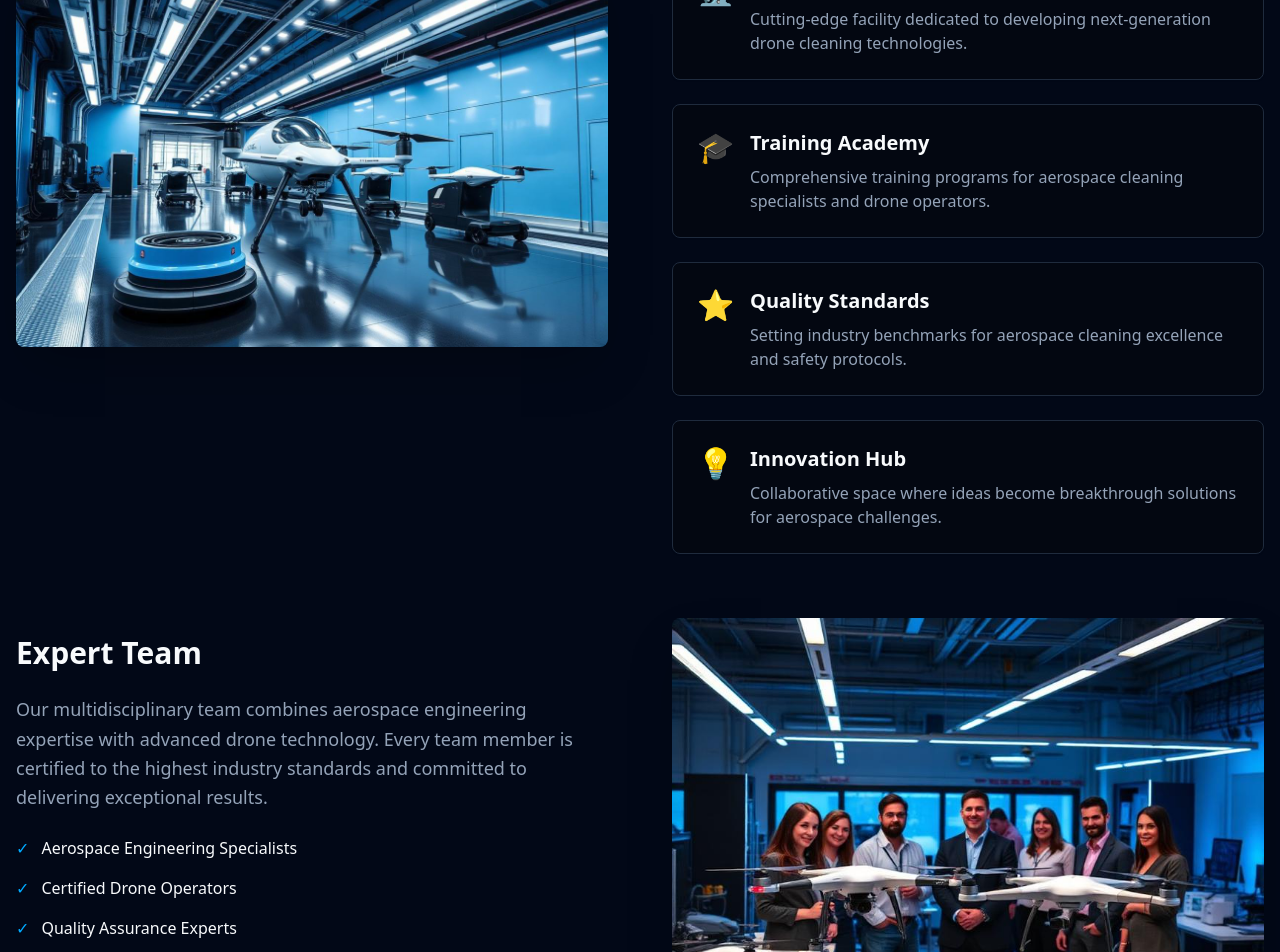
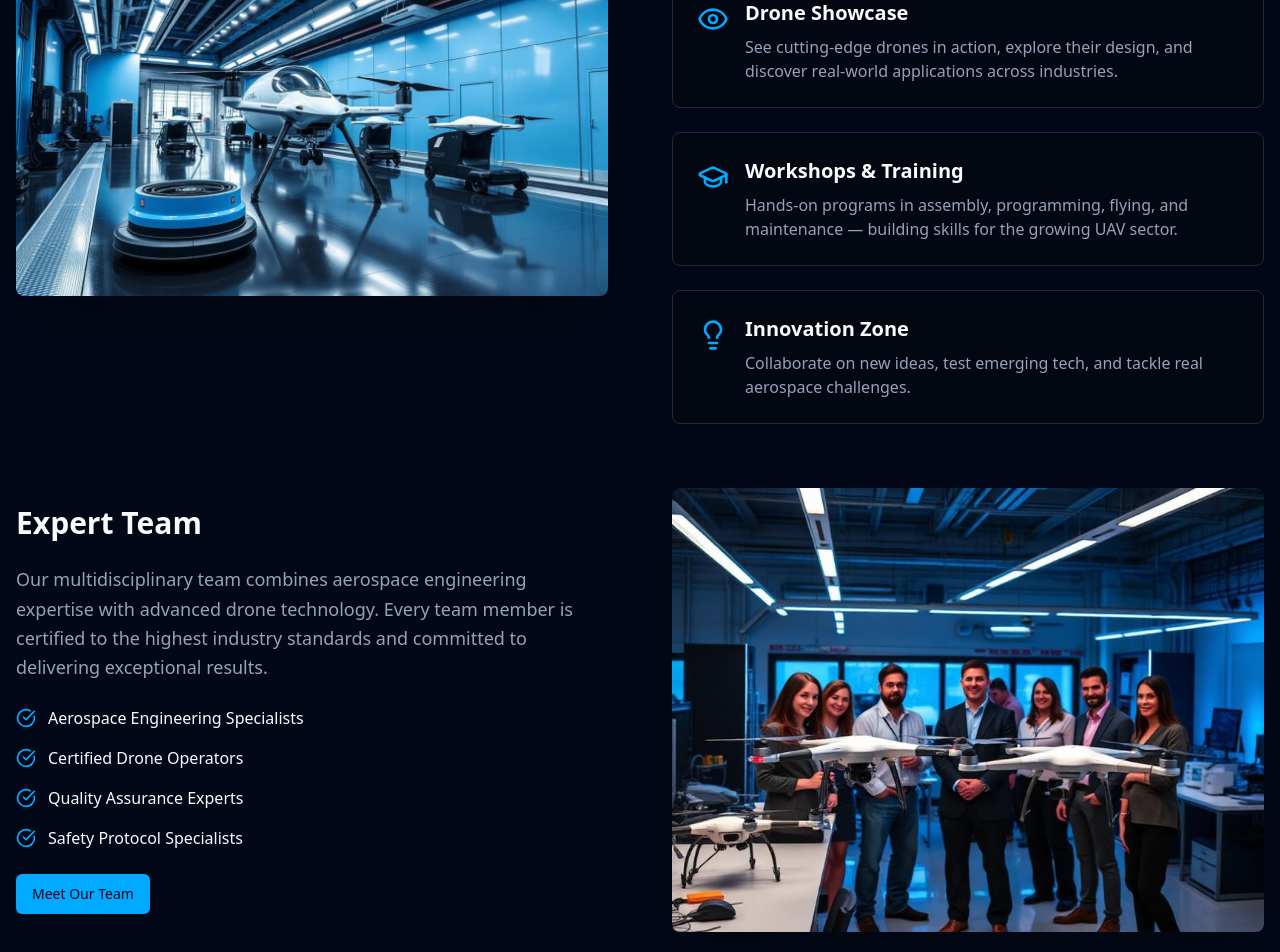
Before and after one commit to narenkarthick90/zerowings-aerospace, a React (Vite) app: page / in a window 1280 px wide. Shown: the part 5820-6772 px from the top of the page. Built offline with nearby package versions, Linux system fonts and the light colour scheme.

Commit message:
Add icons to Centre of Excellence
Replace text descriptions in the Centre of Excellence section with icons to enhance visual appeal and clarity.

```diff
--- a/src/components/ExcellenceCenter.tsx
+++ b/src/components/ExcellenceCenter.tsx
@@ -1,29 +1,25 @@
 import { Card, CardContent, CardHeader, CardTitle } from "@/components/ui/card";
 import { Button } from "@/components/ui/button";
+import { Eye, GraduationCap, Users, Lightbulb, CheckCircle } from "lucide-react";
 import facilityImage from "@/assets/facility.jpg";
 import teamImage from "@/assets/team.jpg";
 
 const ExcellenceCenter = () => {
   const features = [
     {
-      title: "Advanced Research Lab",
-      description: "Cutting-edge facility dedicated to developing next-generation drone cleaning technologies.",
-      icon: "🔬"
+      title: "Drone Showcase",
+      description: "See cutting‑edge drones in action, explore their design, and discover real‑world applications across industries.",
+      icon: Eye
     },
     {
-      title: "Training Academy",
-      description: "Comprehensive training programs for aerospace cleaning specialists and drone operators.",
-      icon: "🎓"
+      title: "Workshops & Training",
+      description: "Hands‑on programs in assembly, programming, flying, and maintenance — building skills for the growing UAV sector.",
+      icon: GraduationCap
     },
     {
-      title: "Quality Standards",
-      description: "Setting industry benchmarks for aerospace cleaning excellence and safety protocols.",
-      icon: "⭐"
-    },
-    {
-      title: "Innovation Hub",
-      description: "Collaborative space where ideas become breakthrough solutions for aerospace challenges.",
-      icon: "💡"
+      title: "Innovation Zone",
+      description: "Collaborate on new ideas, test emerging tech, and tackle real aerospace challenges.",
+      icon: Lightbulb
     }
   ];
 
@@ -35,7 +31,7 @@ const ExcellenceCenter = () => {
             Centre of <span className="text-primary">Excellence</span>
           </h2>
           <p className="text-xl text-muted-foreground max-w-3xl mx-auto">
-            Leading the aerospace cleaning industry through innovation, training, and uncompromising quality standards
+            A premier hub for learning and innovation in drones and aerospace, connecting students, enthusiasts, and technicians with leading technology and expert mentorship.
           </p>
         </div>
 
@@ -64,7 +60,7 @@ const ExcellenceCenter = () => {
                 <Card key={index} className="bg-card border-border">
                   <CardContent className="p-6">
                     <div className="flex items-start space-x-4">
-                      <span className="text-3xl">{feature.icon}</span>
+                      <feature.icon className="w-8 h-8 text-primary flex-shrink-0 mt-1" />
                       <div>
                         <h4 className="text-xl font-bold text-foreground mb-2">
                           {feature.title}
@@ -93,19 +89,19 @@ const ExcellenceCenter = () => {
             </p>
             <div className="space-y-4">
               <div className="flex items-center space-x-3">
-                <span className="text-primary">✓</span>
+                <CheckCircle className="w-5 h-5 text-primary" />
                 <span className="text-foreground">Aerospace Engineering Specialists</span>
               </div>
               <div className="flex items-center space-x-3">
-                <span className="text-primary">✓</span>
+                <CheckCircle className="w-5 h-5 text-primary" />
                 <span className="text-foreground">Certified Drone Operators</span>
               </div>
               <div className="flex items-center space-x-3">
-                <span className="text-primary">✓</span>
+                <CheckCircle className="w-5 h-5 text-primary" />
                 <span className="text-foreground">Quality Assurance Experts</span>
               </div>
               <div className="flex items-center space-x-3">
-                <span className="text-primary">✓</span>
+                <CheckCircle className="w-5 h-5 text-primary" />
                 <span className="text-foreground">Safety Protocol Specialists</span>
               </div>
             </div>
```
